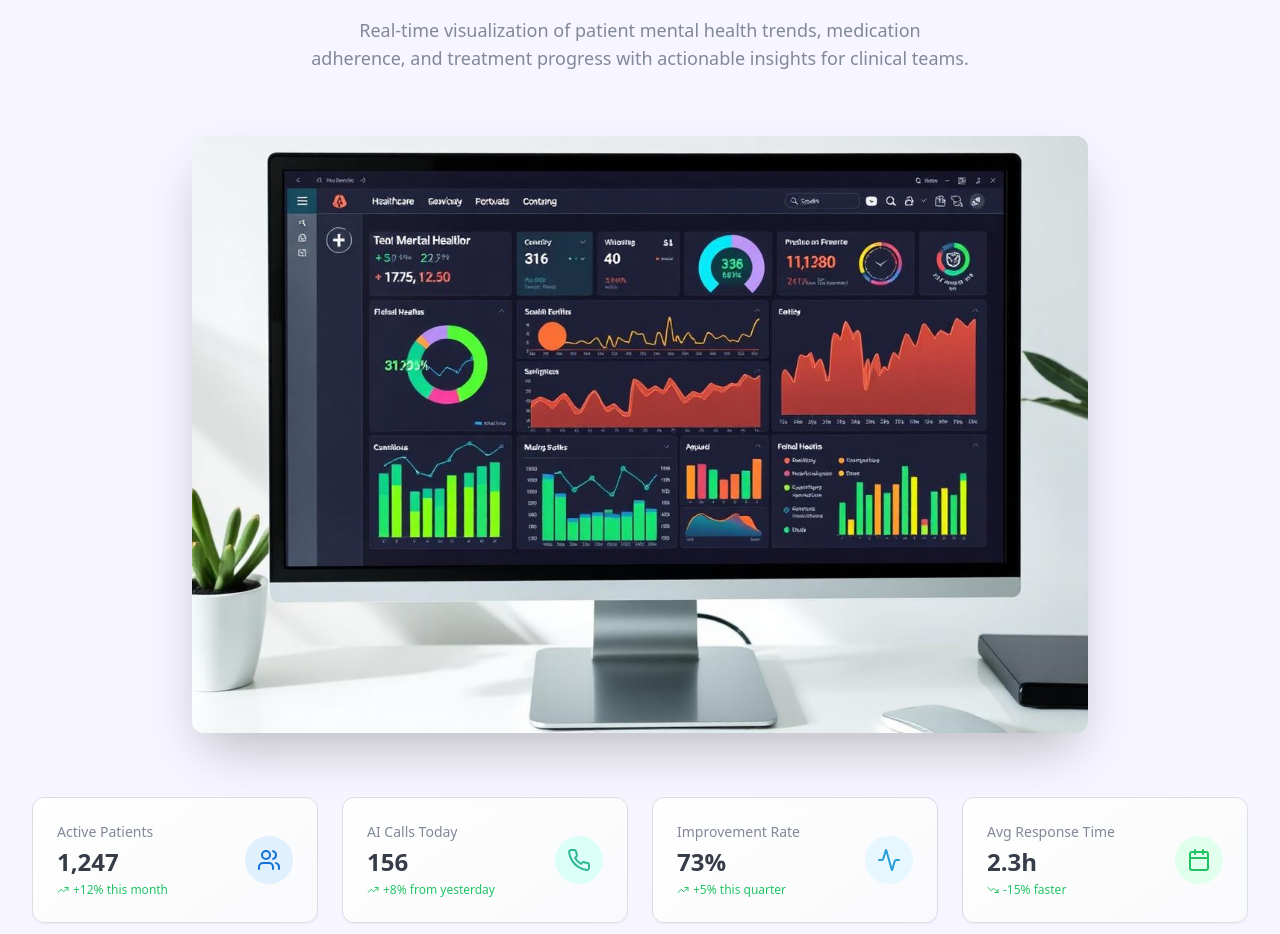
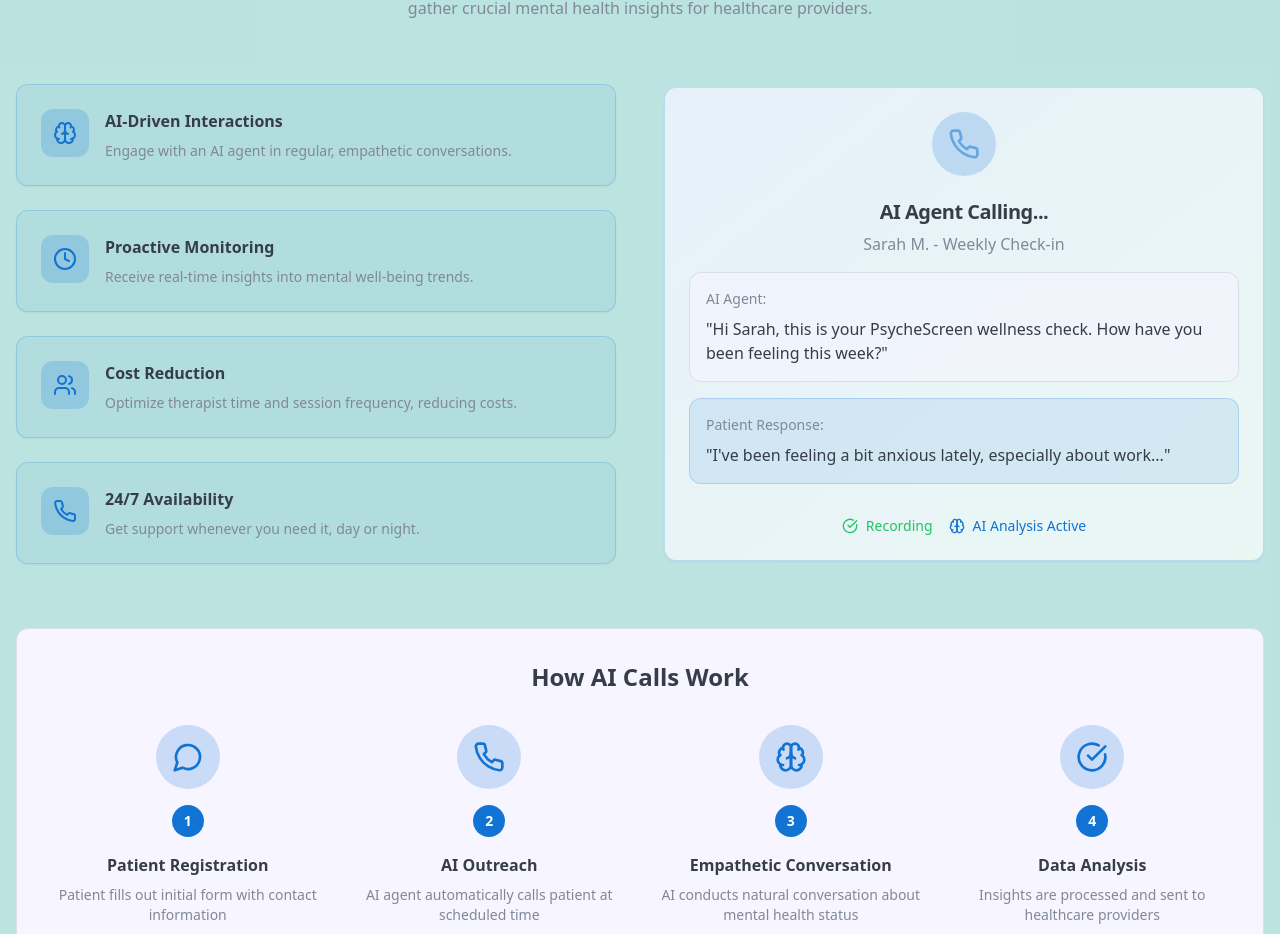
Before and after one commit to Mahsa-Tb88/therapy-voice-aid, a React (Vite) app: page / in a window 1280 px wide. Shown: the part 1458-2392 px from the top of the page. Built offline with nearby package versions, Linux system fonts and the light colour scheme.

Commit message:
Add AI call section

```diff
--- /dev/null
+++ b/src/components/AICallSection.tsx
@@ -0,0 +1,150 @@
+import { Card, CardContent, CardHeader, CardTitle } from "@/components/ui/card";
+import { Phone, MessageCircle, Brain, Users, Clock, CheckCircle } from "lucide-react";
+import { Badge } from "@/components/ui/badge";
+
+const AICallSection = () => {
+  const callFeatures = [
+    {
+      icon: Brain,
+      title: "AI-Driven Interactions",
+      description: "Engage with an AI agent in regular, empathetic conversations."
+    },
+    {
+      icon: Clock,
+      title: "Proactive Monitoring",
+      description: "Receive real-time insights into mental well-being trends."
+    },
+    {
+      icon: Users,
+      title: "Cost Reduction",
+      description: "Optimize therapist time and session frequency, reducing costs."
+    },
+    {
+      icon: Phone,
+      title: "24/7 Availability",
+      description: "Get support whenever you need it, day or night."
+    }
+  ];
+
+  const callProcess = [
+    {
+      step: "1",
+      title: "Patient Registration",
+      description: "Patient fills out initial form with contact information",
+      icon: MessageCircle
+    },
+    {
+      step: "2",
+      title: "AI Outreach",
+      description: "AI agent automatically calls patient at scheduled time",
+      icon: Phone
+    },
+    {
+      step: "3",
+      title: "Empathetic Conversation",
+      description: "AI conducts natural conversation about mental health status",
+      icon: Brain
+    },
+    {
+      step: "4",
+      title: "Data Analysis",
+      description: "Insights are processed and sent to healthcare providers",
+      icon: CheckCircle
+    }
+  ];
+
+  return (
+    <section className="py-20 bg-secondary/30">
+      <div className="container mx-auto px-4">
+        <div className="text-center mb-16">
+          <Badge variant="secondary" className="mb-4">
+            <Phone className="w-4 h-4 mr-2" />
+            AI-Powered Outreach
+          </Badge>
+          <h2 className="text-3xl font-bold text-foreground mb-4">
+            PsycheScreen: <span className="text-primary">Accessible and Effective Support</span>
+          </h2>
+          <p className="text-muted-foreground max-w-2xl mx-auto">
+            Our AI agent proactively reaches out to patients, conducting empathetic conversations
+            to gather crucial mental health insights for healthcare providers.
+          </p>
+        </div>
+
+        <div className="grid lg:grid-cols-2 gap-12 items-center mb-16">
+          {/* Left side - Features */}
+          <div className="space-y-6">
+            {callFeatures.map((feature, index) => (
+              <Card key={index} className="border border-primary/20 bg-primary/5 hover:bg-primary/10 transition-colors">
+                <CardContent className="p-6">
+                  <div className="flex items-start space-x-4">
+                    <div className="w-12 h-12 rounded-lg bg-primary/20 flex items-center justify-center flex-shrink-0">
+                      <feature.icon className="w-6 h-6 text-primary" />
+                    </div>
+                    <div>
+                      <h3 className="font-semibold text-foreground mb-2">{feature.title}</h3>
+                      <p className="text-muted-foreground text-sm">{feature.description}</p>
+                    </div>
+                  </div>
+                </CardContent>
+              </Card>
+            ))}
+          </div>
+
+          {/* Right side - Call Interface Mockup */}
+          <div className="relative">
+            <Card className="bg-gradient-to-br from-primary/10 to-secondary/10 border-primary/20">
+              <CardHeader className="text-center pb-4">
+                <div className="w-16 h-16 rounded-full bg-primary/20 flex items-center justify-center mx-auto mb-4">
+                  <Phone className="w-8 h-8 text-primary animate-pulse" />
+                </div>
+                <CardTitle className="text-xl">AI Agent Calling...</CardTitle>
+                <p className="text-muted-foreground">Sarah M. - Weekly Check-in</p>
+              </CardHeader>
+              <CardContent className="space-y-4">
+                <div className="bg-background/60 rounded-lg p-4 border">
+                  <p className="text-sm text-muted-foreground mb-2">AI Agent:</p>
+                  <p className="text-foreground">"Hi Sarah, this is your PsycheScreen wellness check. How have you been feeling this week?"</p>
+                </div>
+                <div className="bg-primary/10 rounded-lg p-4 border border-primary/20">
+                  <p className="text-sm text-muted-foreground mb-2">Patient Response:</p>
+                  <p className="text-foreground">"I've been feeling a bit anxious lately, especially about work..."</p>
+                </div>
+                <div className="flex items-center justify-center space-x-4 pt-4">
+                  <div className="flex items-center space-x-2 text-success">
+                    <CheckCircle className="w-4 h-4" />
+                    <span className="text-sm">Recording</span>
+                  </div>
+                  <div className="flex items-center space-x-2 text-primary">
+                    <Brain className="w-4 h-4" />
+                    <span className="text-sm">AI Analysis Active</span>
+                  </div>
+                </div>
+              </CardContent>
+            </Card>
+          </div>
+        </div>
+
+        {/* Process Flow */}
+        <div className="bg-background rounded-xl p-8 border">
+          <h3 className="text-2xl font-bold text-center mb-8">How AI Calls Work</h3>
+          <div className="grid md:grid-cols-4 gap-6">
+            {callProcess.map((step, index) => (
+              <div key={index} className="text-center">
+                <div className="w-16 h-16 rounded-full bg-primary/20 flex items-center justify-center mx-auto mb-4">
+                  <step.icon className="w-8 h-8 text-primary" />
+                </div>
+                <div className="w-8 h-8 rounded-full bg-primary text-primary-foreground flex items-center justify-center mx-auto mb-4 text-sm font-bold">
+                  {step.step}
+                </div>
+                <h4 className="font-semibold mb-2">{step.title}</h4>
+                <p className="text-muted-foreground text-sm">{step.description}</p>
+              </div>
+            ))}
+          </div>
+        </div>
+      </div>
+    </section>
+  );
+};
+
+export default AICallSection;
--- a/src/pages/Index.tsx
+++ b/src/pages/Index.tsx
@@ -1,6 +1,7 @@
 import Header from "@/components/Header";
 import HeroSection from "@/components/HeroSection";
 import HowItWorksSection from "@/components/HowItWorksSection";
+import AICallSection from "@/components/AICallSection";
 import BenefitsSection from "@/components/BenefitsSection";
 import DashboardPreview from "@/components/DashboardPreview";
 import TeamSection from "@/components/TeamSection";
@@ -13,6 +14,7 @@ const Index = () => {
       <main>
         <HeroSection />
         <HowItWorksSection />
+        <AICallSection />
         <DashboardPreview />
         <BenefitsSection />
         <TeamSection />
```
